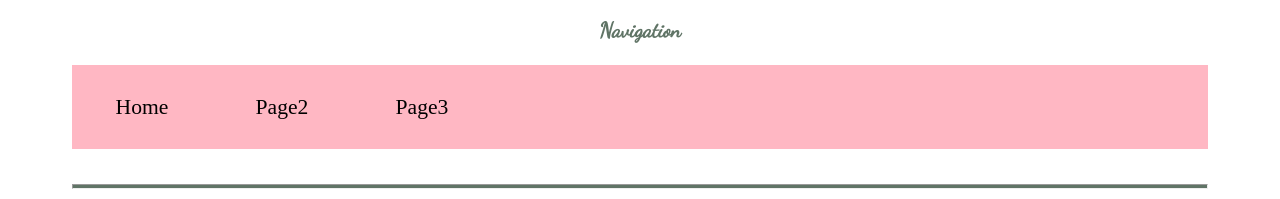
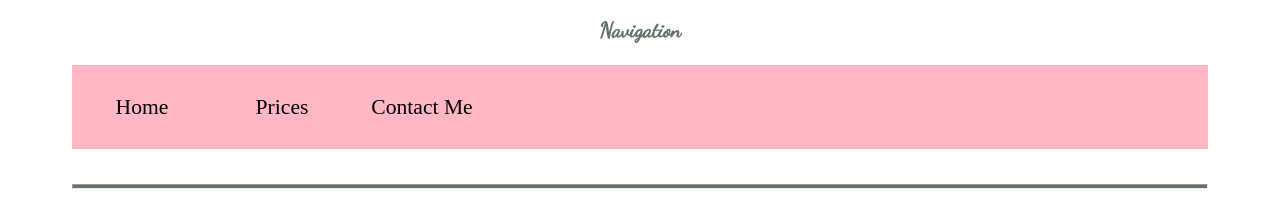
Before and after one commit to sheldonu/wdd130, a plain HTML site: page wdd130/photography/site-plan.html in a window 1280 px wide. Shown: the part 2295-2494 px from the top of the page. Drawn offline with Linux system fonts and the light colour scheme.

Commit message:
wireframes added

```diff
--- a/wdd130/photography/site-plan.html
+++ b/wdd130/photography/site-plan.html
@@ -88,8 +88,8 @@
       <!-- Think about how you want your navigation bar to look. In the site-plan.css file change the colors to your colors to get the look you desire. -->
       <nav>
         <a href="#">Home</a>
-        <a href="#">Page2</a>
-        <a href="#">Page3</a>
+        <a href="#">Prices</a>
+        <a href="#">Contact Me</a>
       </nav>
       <hr>
       <h2>
```
